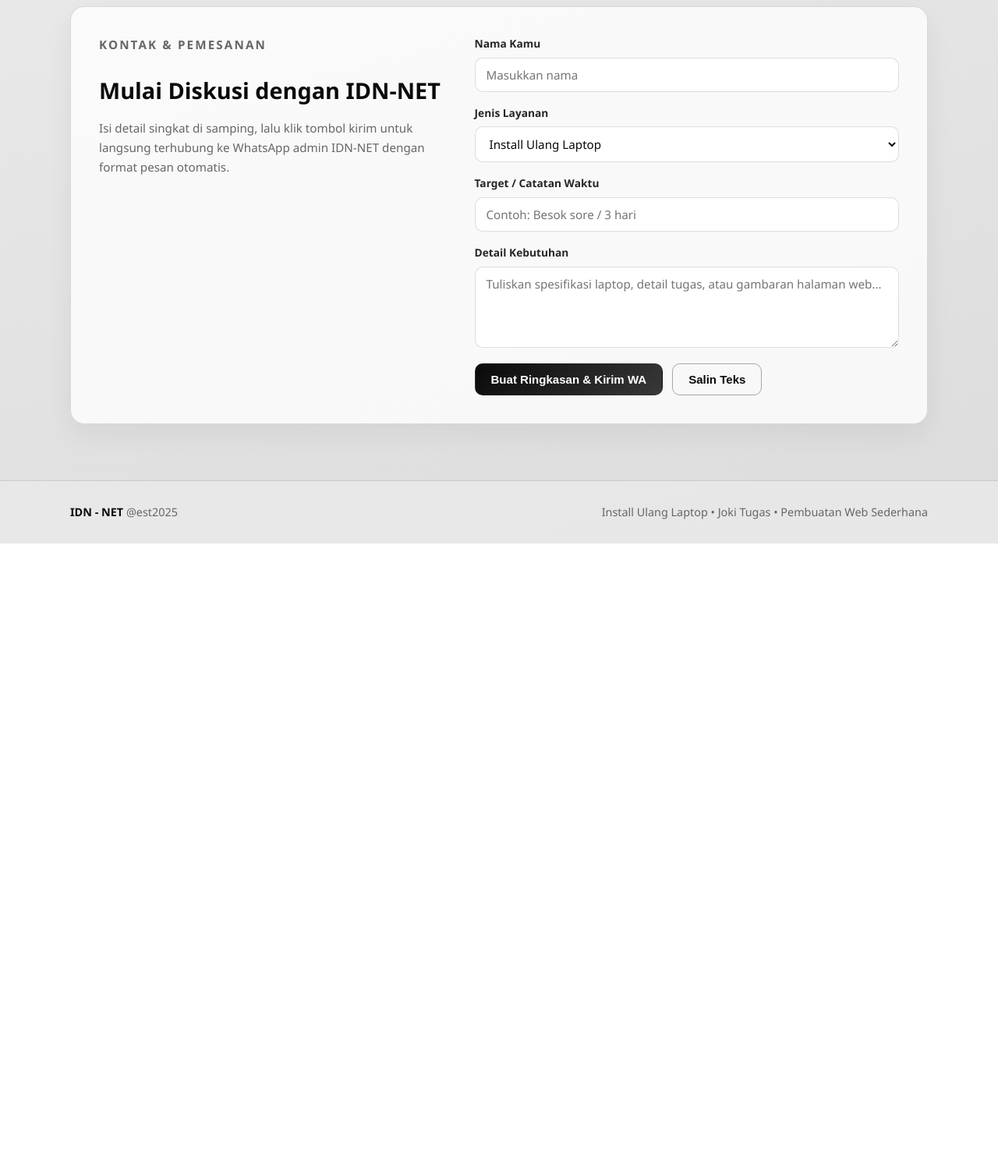
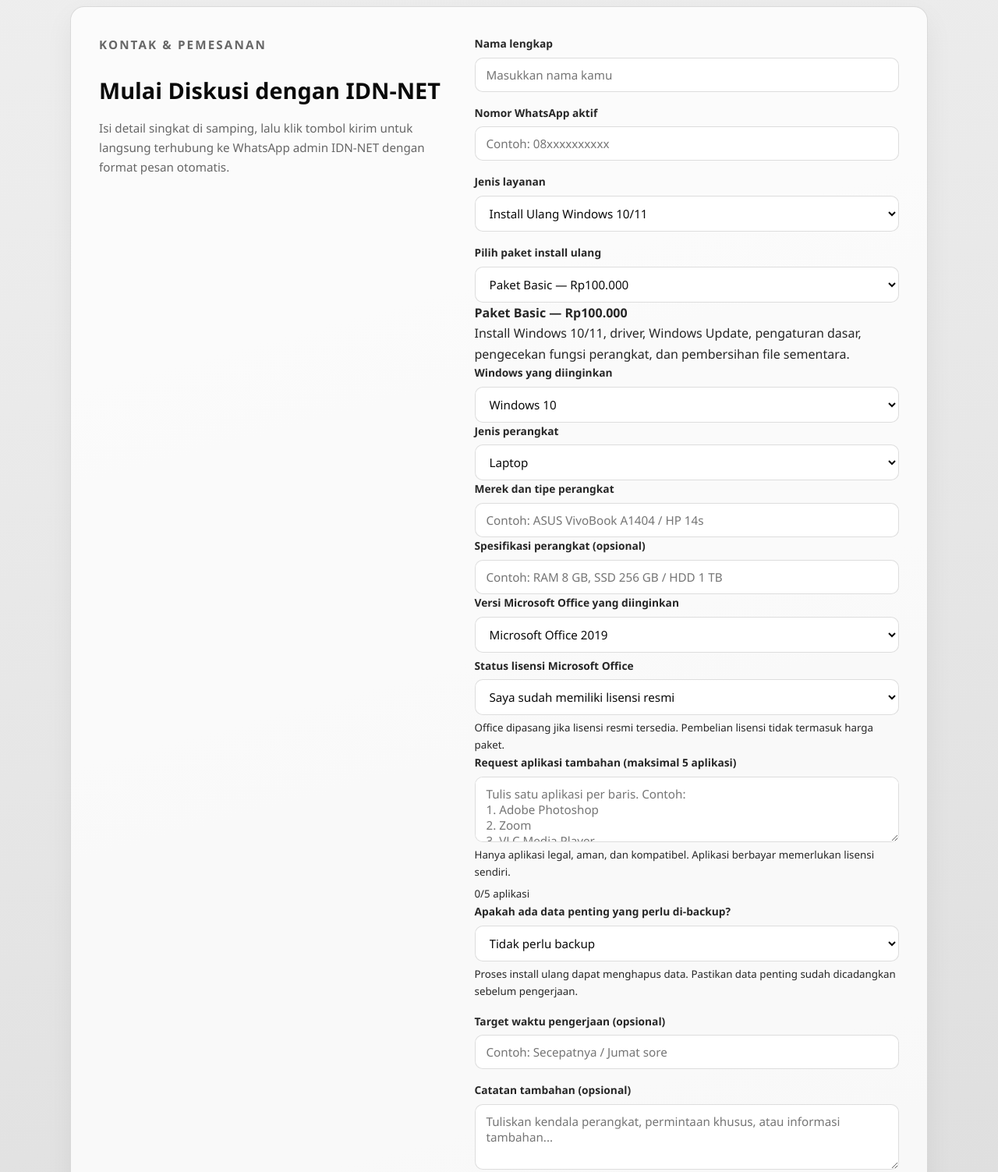
Before and after one commit to IDN-NetID/WebIDN-NET, a plain HTML site: page index.html in a window 1280 px wide. Shown: the part 1800-3303 px from the top of the page at 78% size. Before the commit the page ends 2497 px from the top, so only its background shows below. Drawn offline with Linux system fonts and the light colour scheme.

Commit message:
Refactor index.html structure and content

```diff
--- a/index.html
+++ b/index.html
@@ -170,41 +170,135 @@
 
           <form class="order-form" id="orderForm">
             <div class="field">
-              <label for="clientName">Nama Kamu</label>
-              <input type="text" id="clientName" placeholder="Masukkan nama" required />
+              <label for="clientName">Nama lengkap</label>
+              <input type="text" id="clientName" name="clientName" placeholder="Masukkan nama kamu" autocomplete="name" required />
             </div>
 
             <div class="field">
-              <label for="serviceType">Jenis Layanan</label>
-              <select id="serviceType">
-                <option value="Install Ulang Laptop">Install Ulang Laptop</option>
+              <label for="clientPhone">Nomor WhatsApp aktif</label>
+              <input type="tel" id="clientPhone" name="clientPhone" placeholder="Contoh: 08xxxxxxxxxx" autocomplete="tel" required />
+            </div>
+
+            <div class="field">
+              <label for="serviceType">Jenis layanan</label>
+              <select id="serviceType" name="serviceType" required>
+                <option value="Install Ulang Laptop" selected>Install Ulang Windows 10/11</option>
                 <option value="Joki Tugas">Joki Tugas</option>
                 <option value="Pembuatan Web Sederhana">Pembuatan Web Sederhana</option>
               </select>
             </div>
 
-            <div class="field">
-              <label for="deadline">Target / Catatan Waktu</label>
-              <input type="text" id="deadline" placeholder="Contoh: Besok sore / 3 hari" />
+            <!-- Form khusus install ulang Windows -->
+            <div id="windowsFields" class="conditional-fields">
+              <div class="field">
+                <label for="packageType">Pilih paket install ulang</label>
+                <select id="packageType" name="packageType" required>
+                  <option value="Basic">Paket Basic — Rp100.000</option>
+                  <option value="Standard">Paket Standard — Rp135.000</option>
+                  <option value="Premium">Paket Premium — Rp175.000</option>
+                </select>
+              </div>
+
+              <div class="package-info" id="packageInfo" aria-live="polite">
+                <strong>Paket Basic — Rp100.000</strong>
+                <p>Install Windows 10/11, driver, Windows Update, pengaturan dasar, pengecekan fungsi perangkat, dan pembersihan file sementara.</p>
+              </div>
+
+              <div class="form-two-columns">
+                <div class="field">
+                  <label for="windowsVersion">Windows yang diinginkan</label>
+                  <select id="windowsVersion" name="windowsVersion" required>
+                    <option value="Windows 10">Windows 10</option>
+                    <option value="Windows 11">Windows 11</option>
+                    <option value="Belum tahu, minta rekomendasi">Belum tahu / minta rekomendasi</option>
+                  </select>
+                </div>
+                <div class="field">
+                  <label for="deviceType">Jenis perangkat</label>
+                  <select id="deviceType" name="deviceType" required>
+                    <option value="Laptop">Laptop</option>
+                    <option value="PC/Desktop">PC / Desktop</option>
+                  </select>
+                </div>
+              </div>
+
+              <div class="field">
+                <label for="deviceModel">Merek dan tipe perangkat</label>
+                <input type="text" id="deviceModel" name="deviceModel" placeholder="Contoh: ASUS VivoBook A1404 / HP 14s" required />
+              </div>
+
+              <div class="field">
+                <label for="deviceSpecs">Spesifikasi perangkat (opsional)</label>
+                <input type="text" id="deviceSpecs" name="deviceSpecs" placeholder="Contoh: RAM 8 GB, SSD 256 GB / HDD 1 TB" />
+              </div>
+
+              <div class="field" id="officeField" hidden>
+                <label for="officeVersion">Versi Microsoft Office yang diinginkan</label>
+                <select id="officeVersion" name="officeVersion">
+                  <option value="Office 2019">Microsoft Office 2019</option>
+                  <option value="Office 2021">Microsoft Office 2021</option>
+                  <option value="Belum tahu, minta rekomendasi">Belum tahu / minta rekomendasi</option>
+                </select>
+                <label for="officeLicense">Status lisensi Microsoft Office</label>
+                <select id="officeLicense" name="officeLicense">
+                  <option value="Sudah memiliki lisensi resmi">Saya sudah memiliki lisensi resmi</option>
+                  <option value="Belum memiliki lisensi, ingin konsultasi">Belum punya lisensi / ingin konsultasi</option>
+                  <option value="Tidak tahu status lisensi">Tidak tahu / perlu diperiksa</option>
+                </select>
+                <small>Office dipasang jika lisensi resmi tersedia. Pembelian lisensi tidak termasuk harga paket.</small>
+              </div>
+
+              <div class="field" id="premiumAppsField" hidden>
+                <label for="extraApps">Request aplikasi tambahan (maksimal 5 aplikasi)</label>
+                <textarea id="extraApps" name="extraApps" rows="3" placeholder="Tulis satu aplikasi per baris. Contoh:
+1. Adobe Photoshop
+2. Zoom
+3. VLC Media Player"></textarea>
+                <small>Hanya aplikasi legal, aman, dan kompatibel. Aplikasi berbayar memerlukan lisensi sendiri.</small>
+                <small id="appsCounter" class="field-hint">0/5 aplikasi</small>
+              </div>
+
+              <div class="field">
+                <label for="backupChoice">Apakah ada data penting yang perlu di-backup?</label>
+                <select id="backupChoice" name="backupChoice" required>
+                  <option value="Tidak perlu backup">Tidak perlu backup</option>
+                  <option value="Perlu backup data">Ya, perlu backup data (biaya dikonfirmasi terpisah)</option>
+                  <option value="Belum tahu, minta konsultasi">Belum tahu / minta konsultasi</option>
+                </select>
+                <small>Proses install ulang dapat menghapus data. Pastikan data penting sudah dicadangkan sebelum pengerjaan.</small>
+              </div>
+            </div>
+
+            <!-- Form umum untuk layanan selain install ulang -->
+            <div id="generalServiceFields" class="conditional-fields" hidden>
+              <div class="field">
+                <label for="generalDetails">Detail kebutuhan</label>
+                <textarea id="generalDetails" name="generalDetails" rows="4" placeholder="Jelaskan kebutuhan, spesifikasi, ketentuan, atau brief pekerjaan..."></textarea>
+              </div>
             </div>
 
             <div class="field">
-              <label for="notes">Detail Kebutuhan</label>
-              <textarea
-                id="notes"
-                rows="4"
-                placeholder="Tuliskan spesifikasi laptop, detail tugas, atau gambaran halaman web..."
-                required
-              ></textarea>
+              <label for="deadline">Target waktu pengerjaan (opsional)</label>
+              <input type="text" id="deadline" name="deadline" placeholder="Contoh: Secepatnya / Jumat sore" />
             </div>
 
+            <div class="field">
+              <label for="notes">Catatan tambahan (opsional)</label>
+              <textarea id="notes" name="notes" rows="3" placeholder="Tuliskan kendala perangkat, permintaan khusus, atau informasi tambahan..."></textarea>
+            </div>
+
+            <label class="consent-row" id="licenseConsentRow">
+              <input type="checkbox" id="licenseConsent" name="licenseConsent" required />
+              <span>Saya memahami bahwa harga paket adalah biaya jasa instalasi. Lisensi/aktivasi Windows dan Microsoft Office tidak termasuk dan harus menggunakan lisensi resmi milik pelanggan.</span>
+            </label>
+
             <div class="form-actions">
-              <button type="submit" class="btn btn-primary">Buat Ringkasan &amp; Kirim WA</button>
-              <button type="button" class="btn btn-ghost" id="copySummaryBtn">Salin Teks</button>
+              <button type="submit" class="btn btn-primary">Kirim Pesanan ke WhatsApp</button>
+              <button type="button" class="btn btn-ghost" id="copySummaryBtn">Salin Ringkasan</button>
             </div>
 
             <div class="summary-output" id="summaryOutput" hidden>
-              <div class="summary-label">Ringkasan Pesan:</div>
+              <div class="summary-label">Ringkasan Pesanan</div>
               <pre id="summaryText"></pre>
             </div>
           </form>
@@ -224,4 +318,4 @@
 
   <script src="script.js"></script>
 </body>
-</html>
+  </html>
```
